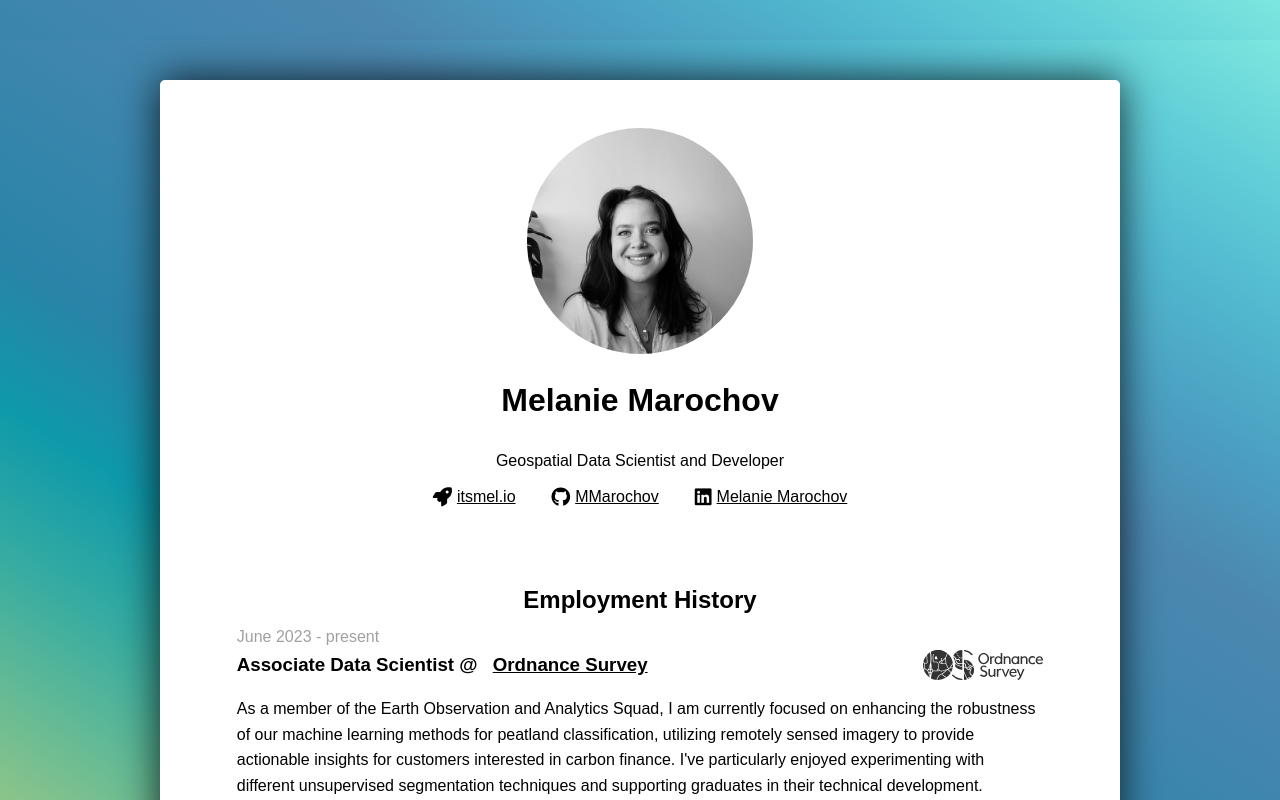
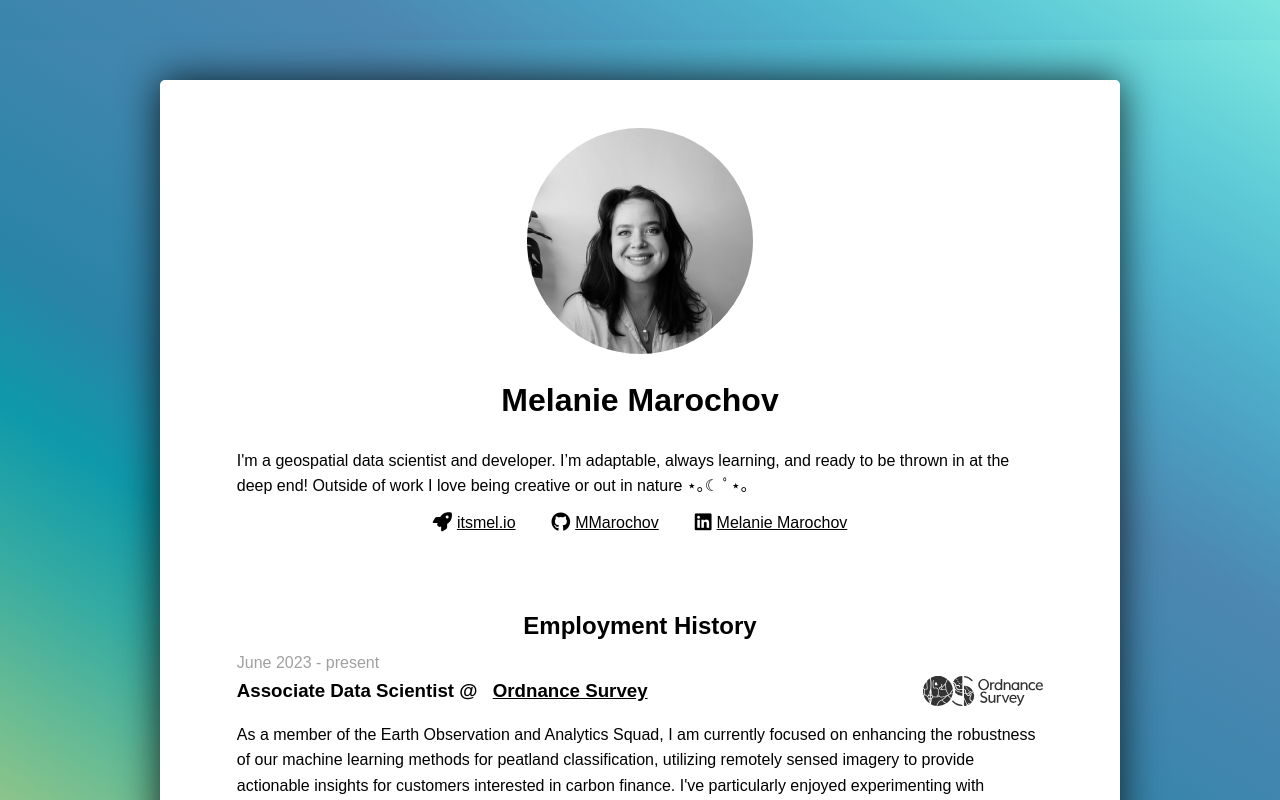
Before and after one commit to MMarochov/cv, a Svelte app: page / in a window 1280 px wide. Shown: the top 800 px of the page. Built offline with nearby package versions, Linux system fonts and the light colour scheme.

Commit message:
add intro

```diff
--- a/src/App.svelte
+++ b/src/App.svelte
@@ -21,7 +21,7 @@
     <header>
       <img src="./images/mel.jpg" alt="Mel's headshot" />
       <h1>Melanie Marochov</h1>
-      <p>Geospatial Data Scientist and Developer</p>
+      <p class="intro">I'm a geospatial data scientist and developer. I’m adaptable, always learning, and ready to be thrown in at the deep end! Outside of work I love being creative or out in nature ⋆｡☾ ﾟ⋆｡ </p>
       <div class="social">
         {#each socials as s}
           <Social social={s.social} name={s.name} href={s.href} icon={s.icon} />
```
